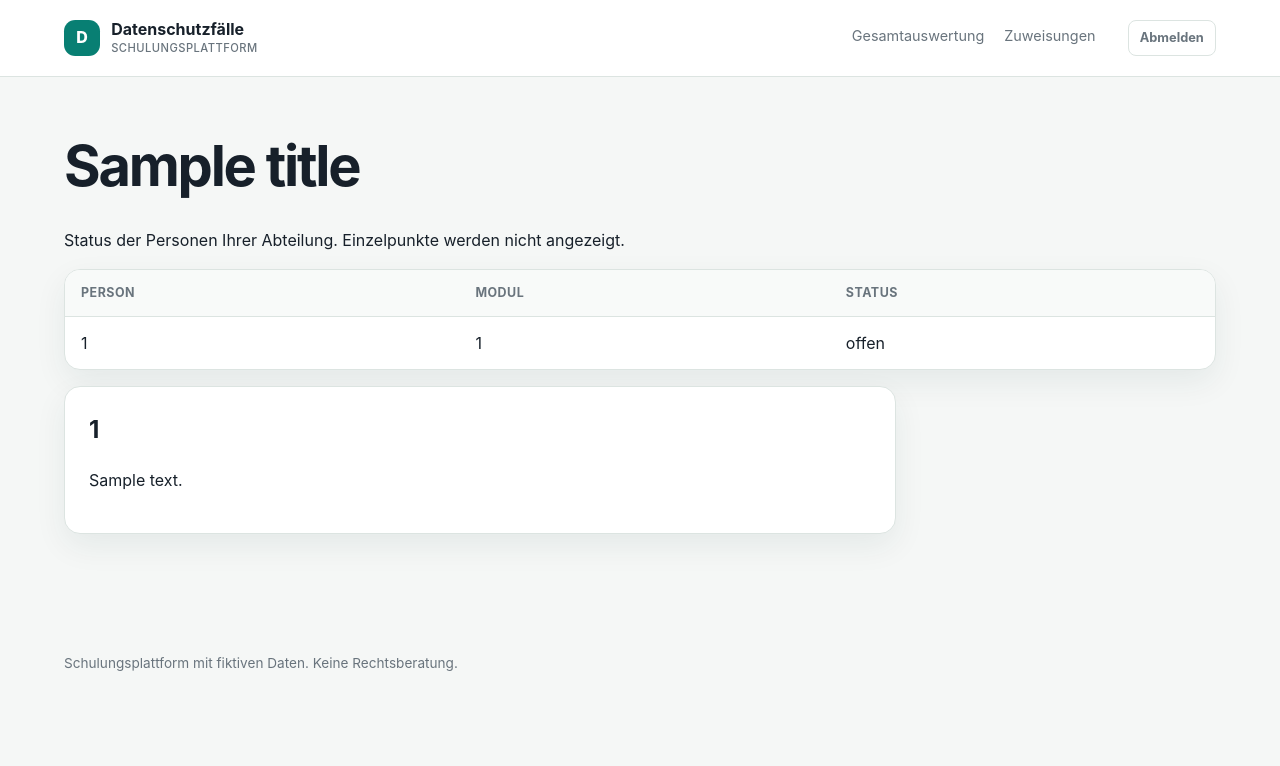
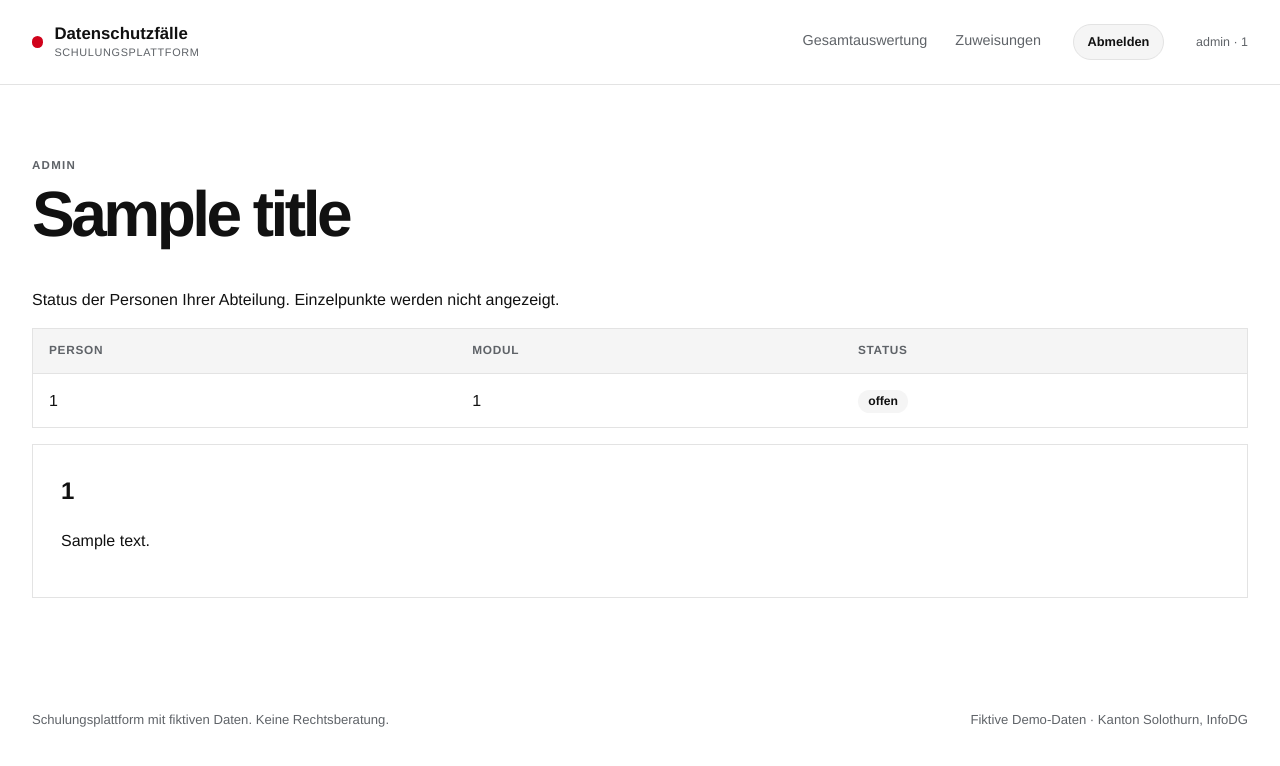
Before and after one commit to sibslusi/Project-AIAssisted, a FastAPI app: template src/app/interfaces/templates/department.html in a window 1280 px wide. Shown: the top 766 px of the page. Run offline with FastAPI, Linux system fonts and the light colour scheme; the template is opened without the code that fills it: most values are stand-ins (such as "Sample title", 1, 10 or a date in 2020).

Commit message:
feat(ui): complete desktop layout review

```diff
--- a/src/app/interfaces/static/style.css
+++ b/src/app/interfaces/static/style.css
@@ -1,41 +1,88 @@
-:root { color-scheme: light; --ink: #17202a; --muted: #69747d; --paper: #f5f7f6; --panel: #fff; --accent: #087f73; --accent-dark: #075e57; --accent-soft: #e1f2ef; --line: #dce4e1; --shadow: 0 12px 32px rgb(20 57 53 / 7%); }
+:root {
+  --white: #fff;
+  --ink: #111;
+  --muted: #5f6368;
+  --soft: #f5f5f5;
+  --line: #e3e3e3;
+  --red: #d0021b;
+  --red-soft: #fdecee;
+  --done: #1e7a3c;
+  --done-soft: #e9f5ec;
+}
+
 * { box-sizing: border-box; }
-body { margin: 0; color: var(--ink); background: var(--paper); font: 1rem/1.55 Inter, ui-sans-serif, system-ui, sans-serif; }
-a { color: var(--accent-dark); }
-.site-header { background: var(--panel); border-bottom: 1px solid var(--line); }
-.header-inner, main, footer { width: min(100% - 2.5rem, 72rem); margin-inline: auto; }
-.header-inner { min-height: 4.75rem; display: flex; align-items: center; gap: 2rem; }
-.brand { display: flex; align-items: center; gap: .7rem; color: var(--ink); font-weight: 750; text-decoration: none; line-height: 1.1; }
-.brand small { display: block; margin-top: .2rem; color: var(--muted); font-size: .7rem; font-weight: 500; letter-spacing: .04em; text-transform: uppercase; }
-.brand-mark { display: grid; width: 2.25rem; height: 2.25rem; place-items: center; color: #fff; background: var(--accent); border-radius: .7rem; font-weight: 800; }
-.main-nav { display: flex; align-self: stretch; gap: 1.25rem; margin-left: auto; }
-.nav-link { display: flex; align-items: center; color: var(--muted); border-bottom: 3px solid transparent; font-size: .9rem; text-decoration: none; }
-.nav-link:hover, .nav-link.active { color: var(--accent-dark); }
-.nav-link.active { border-bottom-color: var(--accent); font-weight: 700; }
-main { min-height: 70vh; padding: 3.5rem 0 5rem; }
-.page-heading { margin-bottom: 2rem; }
-.intro { max-width: 42rem; margin-bottom: 2rem; }
-h1 { max-width: 38rem; margin: .25rem 0 0; font-size: clamp(2rem, 5vw, 3.5rem); line-height: 1.05; letter-spacing: -.04em; }
-h2 { margin-top: 0; }
-.eyebrow { margin: 0; color: var(--accent); font-size: .75rem; font-weight: 750; letter-spacing: .1em; text-transform: uppercase; }
-.form-panel, .summary { max-width: 52rem; padding: 1.5rem; border: 1px solid var(--line); border-radius: 1rem; background: var(--panel); box-shadow: var(--shadow); }
+body { min-width: 1024px; margin: 0; color: var(--ink); background: var(--white); font-family: "Helvetica Neue", "Segoe UI", Arial, sans-serif; line-height: 1.5; }
+a { color: var(--ink); }
+a:focus-visible, button:focus-visible, input:focus-visible, select:focus-visible { outline: 2px solid var(--red); outline-offset: 2px; }
+.site-header { border-bottom: 1px solid var(--line); }
+.header-inner, main, footer { width: calc(100% - 4rem); margin-inline: auto; }
+.header-inner { min-height: 5.25rem; display: flex; align-items: center; gap: 2rem; }
+.brand { display: flex; align-items: center; gap: .7rem; color: var(--ink); font-size: 1.05rem; font-weight: 750; text-decoration: none; line-height: 1.1; }
+.brand small { display: block; margin-top: .25rem; color: var(--muted); font-size: .68rem; font-weight: 500; letter-spacing: .06em; text-transform: uppercase; }
+.brand-mark { width: .7rem; height: .7rem; background: var(--red); border-radius: 50%; }
+.main-nav { display: flex; align-self: stretch; gap: 1.75rem; margin-left: auto; }
+.nav-link { display: flex; align-items: center; color: var(--muted); border-bottom: 2px solid transparent; font-size: .9rem; text-decoration: none; }
+.nav-link:hover, .nav-link.active { color: var(--ink); }
+.nav-link.active { border-bottom-color: var(--red); font-weight: 700; }
+.identity { order: 4; color: var(--muted); font-size: .78rem; white-space: nowrap; }
+main { min-height: 70vh; padding: 4.5rem 0 6rem; }
+.page-heading { margin-bottom: 2.5rem; }
+.page-heading .eyebrow { margin-bottom: .5rem; }
+.intro { max-width: 38rem; }
+h1 { margin: .3rem 0 1rem; font-size: clamp(2.4rem, 5vw, 5rem); letter-spacing: -.055em; line-height: 1.02; }
+h2 { margin-top: 0; letter-spacing: -.025em; }
+.eyebrow { margin: 0; color: var(--muted); font-size: .72rem; font-weight: 750; letter-spacing: .11em; text-transform: uppercase; }
+.card, .form-panel, .summary { padding: 1.75rem; border: 1px solid var(--line); background: var(--white); }
 .form-panel { display: grid; gap: .65rem; }
-input, select, button { min-height: 2.75rem; padding: .55rem .8rem; border: 1px solid var(--line); border-radius: .5rem; font: inherit; }
-input:focus, select:focus { outline: 3px solid var(--accent-soft); border-color: var(--accent); }
-button { color: #fff; background: var(--accent); border-color: var(--accent); cursor: pointer; font-weight: 700; }
-button:hover { background: var(--accent-dark); }
-.logout-button { min-height: 2.25rem; margin-left: auto; padding: .35rem .7rem; color: var(--muted); background: transparent; border-color: var(--line); font-size: .8rem; }
-.module-list { display: grid; grid-template-columns: repeat(auto-fit, minmax(16rem, 1fr)); gap: 1rem; padding: 0; list-style: none; }
-.module-list li { display: grid; gap: .55rem; padding: 1.25rem; border: 1px solid var(--line); border-radius: 1rem; background: var(--panel); box-shadow: var(--shadow); }
-.module-list strong { font-size: 1.1rem; }
-.module-list span { color: var(--muted); font-size: .9rem; }
-.module-list form { margin-top: .4rem; }
-table { width: 100%; border-collapse: separate; border-spacing: 0; overflow: hidden; background: var(--panel); border: 1px solid var(--line); border-radius: 1rem; box-shadow: var(--shadow); }
+.form-panel label:not(.option-tile) { margin-top: .35rem; color: var(--muted); font-size: .85rem; font-weight: 650; }
+input, select, button { min-height: 2.75rem; padding: .65rem .9rem; border: 1px solid var(--line); border-radius: .35rem; font: inherit; }
+button { color: var(--white); background: var(--ink); border-color: var(--ink); border-radius: 999px; cursor: pointer; font-weight: 700; }
+button:hover { background: #333; }
+.logout-button { min-height: 2.2rem; padding: .35rem .85rem; color: var(--ink); background: var(--soft); border-color: var(--line); font-size: .8rem; }
+.module-list { display: grid; grid-template-columns: 1fr; gap: 1rem; padding: 0; list-style: none; }
+.module-list li { display: grid; gap: .75rem; padding: 1.4rem; border: 1px solid var(--line); background: var(--white); }
+.module-card-heading { display: flex; align-items: center; justify-content: space-between; gap: 1rem; }
+.module-list strong { font-size: 1.12rem; }
+.module-list span { color: var(--muted); font-size: .88rem; }
+.module-list form { margin-top: .35rem; }
+.module-list a, .module-list button { width: fit-content; padding-inline: 1.15rem; text-decoration: none; }
+.pill { display: inline-block; width: fit-content; padding: .2rem .65rem; border-radius: 999px; font-size: .76rem; font-weight: 700; line-height: 1.4; }
+.pill-open { color: var(--ink); background: var(--soft); }
+.pill-done { color: var(--done); background: var(--done-soft); }
+.pill-overdue { color: var(--red); background: var(--red-soft); }
+.status-detail { display: flex; align-items: center; gap: .4rem; }
+table { width: 100%; border-collapse: collapse; border: 1px solid var(--line); }
 th, td { padding: .85rem 1rem; border-bottom: 1px solid var(--line); text-align: left; }
-th { color: var(--muted); background: #f8faf9; font-size: .78rem; letter-spacing: .04em; text-transform: uppercase; }
+th { color: var(--muted); background: var(--soft); font-size: .74rem; letter-spacing: .06em; text-transform: uppercase; }
 tr:last-child td { border-bottom: 0; }
 .summary { margin-top: 1rem; }
-.badge { display: inline-block; padding: .25rem .6rem; color: var(--accent-dark); background: var(--accent-soft); border-radius: 99rem; font-size: .85rem; font-weight: 700; }
-footer { display: flex; justify-content: space-between; gap: 1rem; padding: 1rem 0 2rem; color: var(--muted); font-size: .85rem; }
+.badge { display: inline-block; padding: .25rem .7rem; color: var(--done); background: var(--done-soft); border-radius: 999px; font-size: .82rem; font-weight: 700; }
+.login-hero { display: grid; gap: 3rem; align-items: center; }
+.login-card { width: 100%; max-width: 28rem; }
+.login-card form { display: grid; gap: .65rem; }
+.login-card form label { margin-top: .35rem; color: var(--muted); font-size: .85rem; font-weight: 650; }
+.round-layout { display: grid; gap: 1.5rem; }
+.progress-copy { display: flex; justify-content: space-between; align-items: center; }
+.progress-copy > span { color: var(--muted); font-size: .85rem; }
+.progress-track { height: .35rem; background: var(--soft); }
+.progress-track span { display: block; height: 100%; background: var(--ink); }
+.option-tile { display: flex; align-items: center; gap: .75rem; padding: 1rem; border: 1px solid var(--line); cursor: pointer; }
+.option-tile:has(:checked) { border-color: var(--ink); box-shadow: inset 0 0 0 1px var(--ink); }
+.option-tile input { min-height: auto; accent-color: var(--ink); }
+.feedback { border-left: 4px solid var(--red); }
+.feedback-correct { border-left-color: var(--done); }
+.assignment-layout { display: grid; gap: 2rem; }
+.assignment-layout > .form-panel { align-self: start; }
+.assignment-list { margin: 0; }
 .error-page { max-width: 42rem; }
-@media (max-width: 42rem) { .header-inner { flex-wrap: wrap; gap: .75rem 1rem; padding: .75rem 0; } .main-nav { order: 3; width: 100%; min-height: 2.5rem; } .nav-link { padding-bottom: .4rem; } main { padding-top: 2.5rem; } footer { display: block; } footer span { display: block; } }
+footer { display: flex; justify-content: space-between; gap: 2rem; padding: 1rem 0 2rem; color: var(--muted); font-size: .82rem; }
+@media (min-width: 1280px) {
+  .login-hero { grid-template-columns: 1fr 28rem; min-height: 32rem; }
+  .module-list { grid-template-columns: repeat(2, 1fr); }
+  .round-layout { grid-template-columns: minmax(0, 1fr) minmax(20rem, .55fr); align-items: start; }
+  .assignment-layout { grid-template-columns: 22rem minmax(0, 1fr); }
+}
+@media (min-width: 1600px) {
+  .module-list { grid-template-columns: repeat(3, 1fr); }
+  main { padding-top: 6rem; }
+}
--- a/src/app/interfaces/templates/assignments.html
+++ b/src/app/interfaces/templates/assignments.html
@@ -1,5 +1,6 @@
 {% extends "page.html" %}
 {% block page_content %}
+<div class="assignment-layout">
 <form class="form-panel" action="/datenschutz/zuweisungen" method="post">
   <label for="module_id">Modul</label>
   <select id="module_id" name="module_id" required>{% for module in modules %}<option value="{{ module.id }}">{{ module.name or module.id }}</option>{% endfor %}</select>
@@ -10,5 +11,6 @@
   <input type="hidden" name="csrf_token" value="{{ csrf_token }}">
   <button type="submit">Zuweisung speichern</button>
 </form>
-<ul class="module-list">{% for assignment in assignments %}<li><span>{{ names.modules.get(assignment.module_id, assignment.module_id) }} · {{ names.departments.get(assignment.department_id, assignment.department_id) }} · Frist {{ assignment.due_date }}</span><a href="/api/assignments/{{ assignment.id }}/training-evidence.csv">CSV-Nachweis</a></li>{% endfor %}</ul>
+<ul class="module-list assignment-list">{% for assignment in assignments %}<li><span>{{ names.modules.get(assignment.module_id, assignment.module_id) }} · {{ names.departments.get(assignment.department_id, assignment.department_id) }} · Frist {{ assignment.due_date }}</span><a href="/api/assignments/{{ assignment.id }}/training-evidence.csv">CSV-Nachweis</a></li>{% endfor %}</ul>
+</div>
 {% endblock %}
--- a/src/app/interfaces/templates/base.html
+++ b/src/app/interfaces/templates/base.html
@@ -10,7 +10,7 @@
   <header class="site-header">
     <div class="header-inner">
       <a class="brand" href="/">
-        <span class="brand-mark">D</span>
+        <span class="brand-mark" aria-hidden="true"></span>
         <span>Datenschutzfälle<small>Schulungsplattform</small></span>
       </a>
       {% if actor %}
@@ -28,12 +28,13 @@
         <input type="hidden" name="csrf_token" value="{{ csrf_token }}">
         <button class="logout-button" type="submit">Abmelden</button>
       </form>
+      <span class="identity">{{ role_label }} · {% if names is defined and names.departments is defined %}{{ names.departments.get(actor.department_id, actor.department_id) }}{% else %}{{ actor.department_id }}{% endif %}</span>
       {% endif %}
     </div>
   </header>
   <main>
     {% block content %}{% endblock %}
   </main>
-  <footer>Schulungsplattform mit fiktiven Daten. Keine Rechtsberatung.</footer>
+  <footer><span>Schulungsplattform mit fiktiven Daten. Keine Rechtsberatung.</span><span>Fiktive Demo-Daten · Kanton Solothurn, InfoDG</span></footer>
 </body>
 </html>
--- a/src/app/interfaces/templates/department.html
+++ b/src/app/interfaces/templates/department.html
@@ -1,9 +1,10 @@
 {% extends "page.html" %}
+{% from "macros.html" import status_pill %}
 {% block page_content %}
 <p>Status der Personen Ihrer Abteilung. Einzelpunkte werden nicht angezeigt.</p>
 <table>
   <thead><tr><th>Person</th><th>Modul</th><th>Status</th></tr></thead>
-  <tbody>{% for person in persons %}<tr><td>{{ names.employees.get(person.employee_id, person.employee_id) }}</td><td>{{ names.modules.get(person.module_id, person.module_id) }}</td><td>{{ person.status }}</td></tr>{% endfor %}</tbody>
+  <tbody>{% for person in persons %}<tr><td>{{ names.employees.get(person.employee_id, person.employee_id) }}</td><td>{{ names.modules.get(person.module_id, person.module_id) }}</td><td>{{ status_pill(person.status) }}</td></tr>{% endfor %}</tbody>
 </table>
 {% for aggregation in aggregations %}
 <section class="summary"><h2>{{ names.modules.get(aggregation.module_id, aggregation.module_id) }}</h2>{% if aggregation.available %}<p>Team: {{ aggregation.participant_count }} Teilnehmende, {{ aggregation.total_score }} Punkte</p>{% else %}<p>{{ aggregation.message }}</p>{% endif %}</section>
--- a/src/app/interfaces/templates/error.html
+++ b/src/app/interfaces/templates/error.html
@@ -1,7 +1,7 @@
 {% extends "base.html" %}
 {% block title %}{{ status_code }} | Datenschutzfälle{% endblock %}
 {% block content %}
-<section class="error-page">
+<section class="card error-page">
   <p class="eyebrow">Fehler {{ status_code }}</p>
   <h1>{{ message }}</h1>
   <a href="/">Zur Anmeldung</a>
--- a/src/app/interfaces/templates/evaluation.html
+++ b/src/app/interfaces/templates/evaluation.html
@@ -1,11 +1,12 @@
 {% extends "page.html" %}
+{% from "macros.html" import status_pill %}
 {% block page_content %}
 <p>Auswertung aller Abteilungen.</p>
 {% for department in departments %}
 <section class="summary"><h2>{{ names.departments.get(department.department_id, department.department_id) }}</h2>
 <table>
   <thead><tr><th>Person</th><th>Modul</th><th>Status</th></tr></thead>
-  <tbody>{% for person in department.persons %}<tr><td>{{ names.employees.get(person.employee_id, person.employee_id) }}</td><td>{{ names.modules.get(person.module_id, person.module_id) }}</td><td>{{ person.status }}</td></tr>{% endfor %}</tbody>
+  <tbody>{% for person in department.persons %}<tr><td>{{ names.employees.get(person.employee_id, person.employee_id) }}</td><td>{{ names.modules.get(person.module_id, person.module_id) }}</td><td>{{ status_pill(person.status) }}</td></tr>{% endfor %}</tbody>
 </table>
 </section>
 {% endfor %}
--- /dev/null
+++ b/src/app/interfaces/templates/macros.html
@@ -0,0 +1,11 @@
+{% macro status_pill(status) -%}
+  {% if status == "offen" %}
+    <span class="pill pill-open">{{ status }}</span>
+  {% elif status == "erledigt" %}
+    <span class="pill pill-done">{{ status }}</span>
+  {% elif status == "verspätet erledigt" %}
+    <span class="pill pill-done">{{ status }}</span>
+  {% else %}
+    <span class="pill pill-overdue">{{ status }}</span>
+  {% endif %}
+{%- endmacro %}
--- a/src/app/interfaces/templates/modules.html
+++ b/src/app/interfaces/templates/modules.html
@@ -1,14 +1,15 @@
 {% extends "page.html" %}
+{% from "macros.html" import status_pill %}
 {% block page_content %}
 <p>Ihre zugewiesenen Module und Fristen.</p>
 {% if modules %}
 <ul class="module-list">
 {% for module, status, has_open_round in modules %}
   <li>
-    <strong>{{ names.modules.get(module.module_id, module.module_id) }}</strong>
+    <div class="module-card-heading"><strong>{{ names.modules.get(module.module_id, module.module_id) }}</strong>{% if status %}{{ status_pill(status.status) }}{% endif %}</div>
     <span>Frist: {{ module.due_date }}</span>
     {% if status %}
-    <span>Status: {{ status.status }}</span>
+    <span class="status-detail">Status: {{ status_pill(status.status) }}</span>
     {% if status.score is not none %}<span>Bester Versuch: {{ status.score }}/5</span>{% endif %}
     {% if status.status in ("erledigt", "verspätet erledigt") %}<span class="badge">Abzeichen Datenschutz</span>{% endif %}
     {% endif %}
--- a/src/app/interfaces/templates/page.html
+++ b/src/app/interfaces/templates/page.html
@@ -2,7 +2,7 @@
 {% block title %}{{ title }} | Datenschutzfälle{% endblock %}
 {% block content %}
 <div class="page-heading">
-  <p class="eyebrow">{{ active_nav|default('')|replace('-', ' ') }}</p>
+  <p class="eyebrow">{{ role_label }}</p>
   <h1>{{ title }}</h1>
 </div>
 {% block page_content %}{% endblock %}
```
Also changed, not shown: docs/AI-LOG.md (+1 -0 lines), src/app/interfaces/templates/login.html (+8 -2 lines), src/app/interfaces/templates/round.html (+6 -3 lines), src/app/interfaces/web.py (+10 -2 lines), tests/integration/test_web.py (+68 -3 lines).
